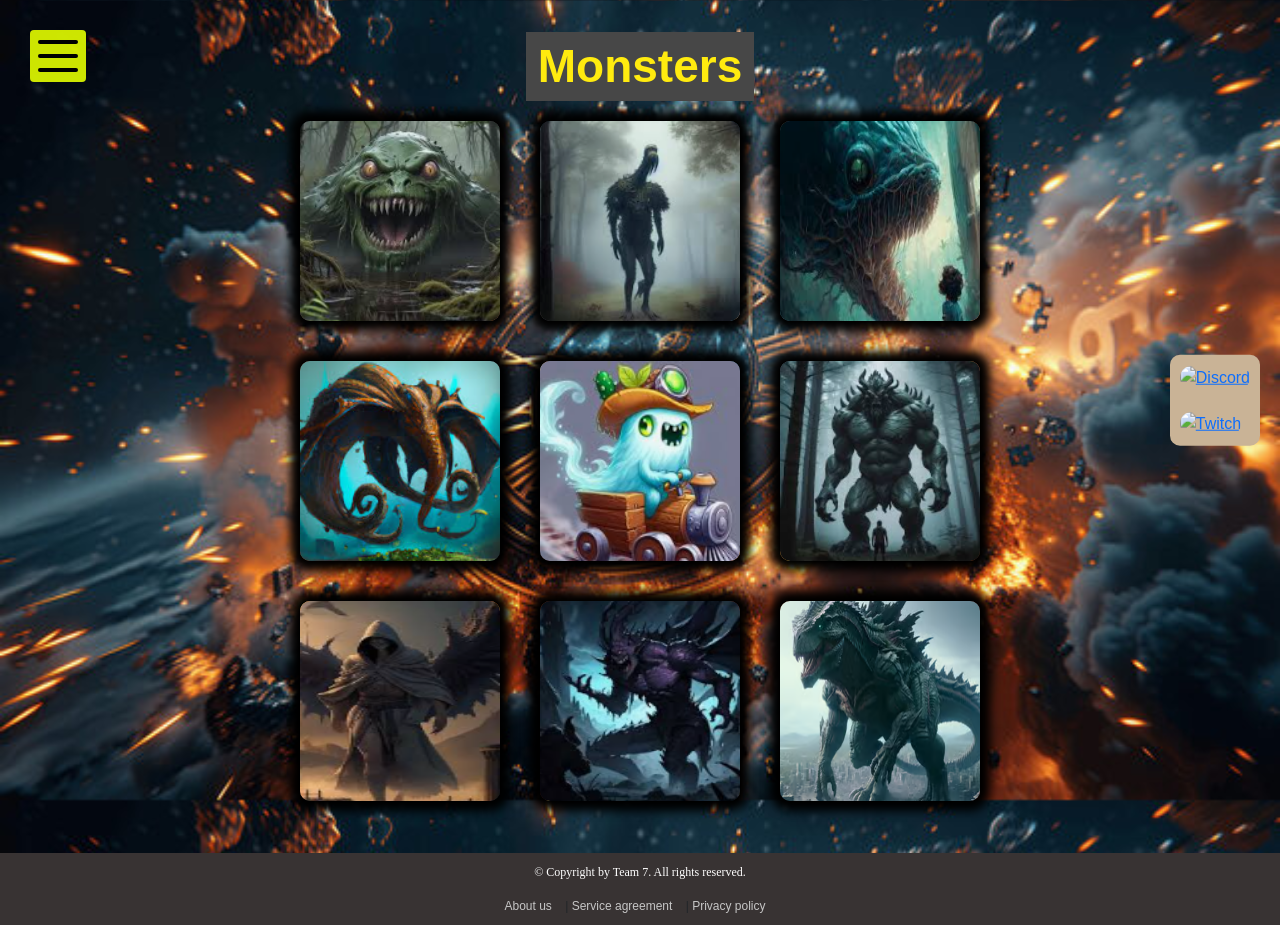
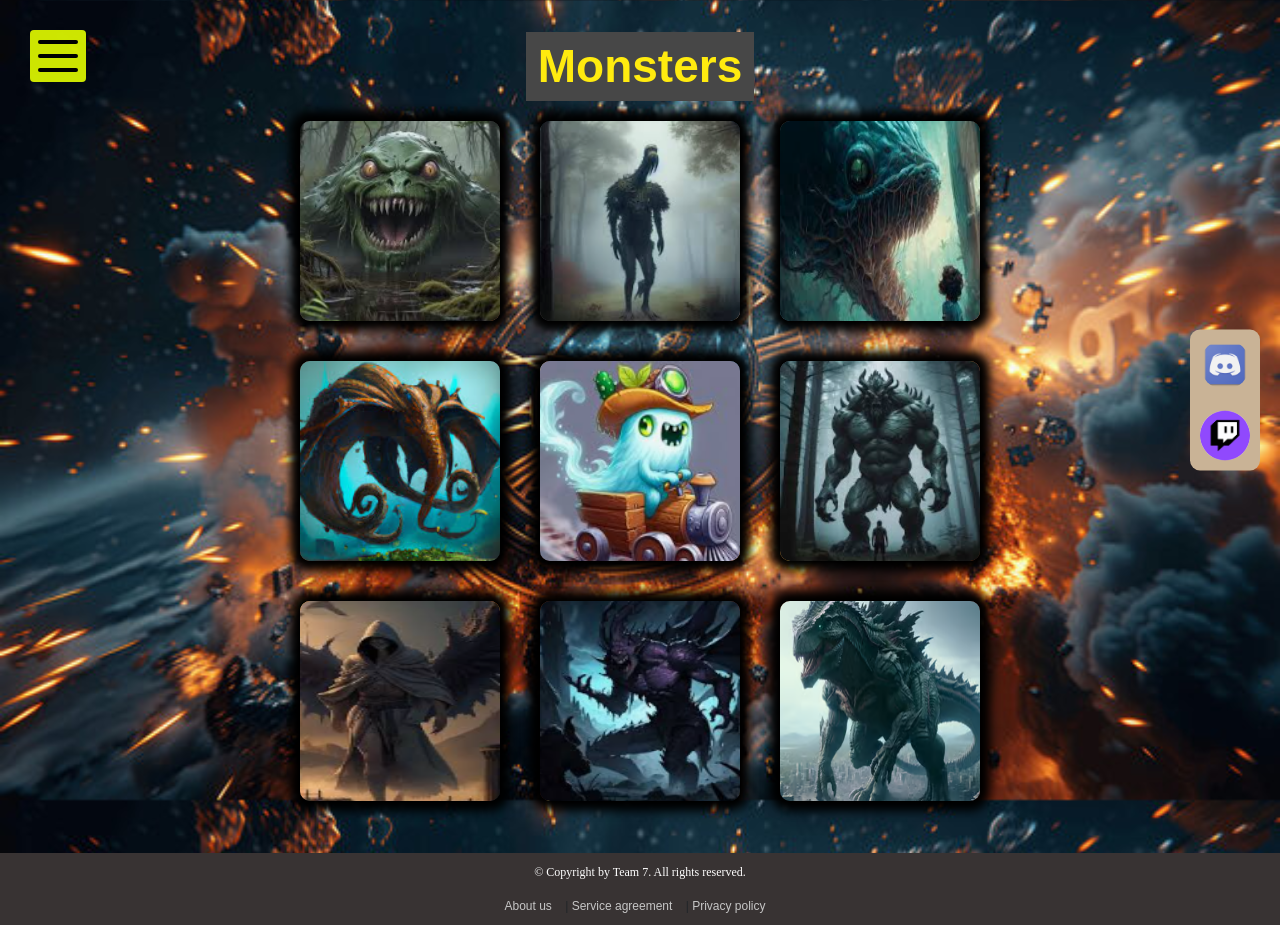
Before and after one commit to JaakkoKu/wwwpage, a plain HTML site: page monsters.html in a window 1280 px wide. Drawn offline with nearby package versions, Linux system fonts and the light colour scheme.

Commit message:
changed some media content

```diff
--- a/monsters.html
+++ b/monsters.html
@@ -4,7 +4,7 @@
     <meta charset="UTF-8">
     <meta name="viewport" content="width=device-width, initial-scale=1.0">
     <title>Game of 7</title>
-    <link rel ="icon" type="image/x-icon" href ="epicsword.jpg">
+    <link rel ="icon" type="image/x-icon" href ="pictures/epicsword.jpg">
     <link rel="stylesheet" href="tyylit.css">
     <link href="https://cdn.jsdelivr.net/npm/bootstrap@5.3.3/dist/css/bootstrap.min.css" rel="stylesheet" integrity="sha384-QWTKZyjpPEjISv5WaRU9OFeRpok6YctnYmDr5pNlyT2bRjXh0JMhjY6hW+ALEwIH" crossorigin="anonymous">
 </head>
@@ -65,8 +65,8 @@
     </div>
 
     <div class ="social-buttons">
-        <a href="#D"><img src="discord.png" alt ="Discord"></a>
-        <a href="#Twitch"><img src="Twitch.jpg" alt="Twitch"></a>
+        <a href="#D"><img src="pictures/discord.png" alt ="Discord"></a>
+        <a href="#Twitch"><img src="pictures/Twitch.jpg" alt="Twitch"></a>
     </div>
 </div>
     <footer id ="footer">
```
